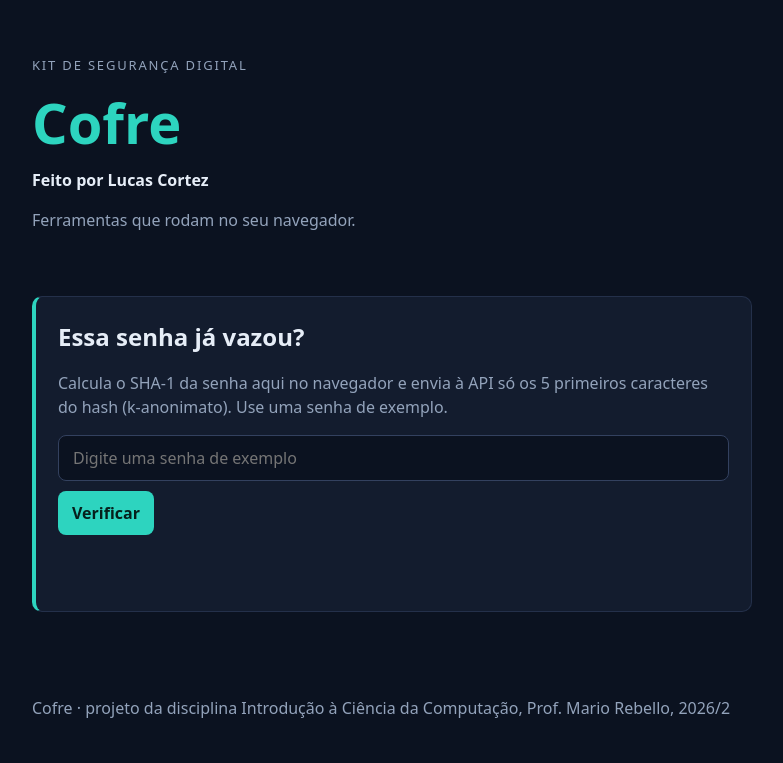
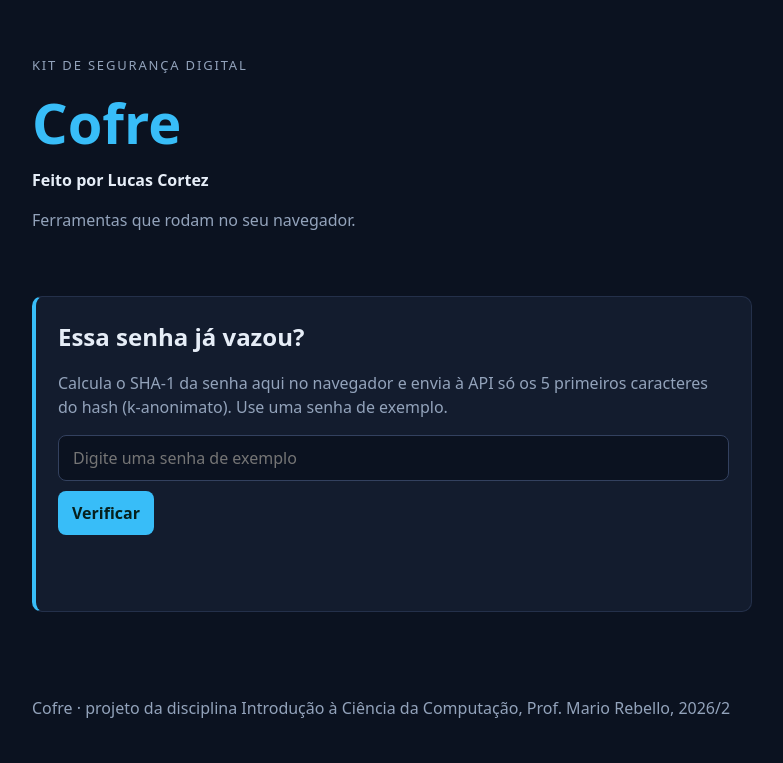
Before and after one commit to 0xZoroark/cofre, a plain HTML site: page index.html in a window 1280 px wide. Shown: the whole page, without its empty margins (248-1031 px from the left). Drawn offline with Linux system fonts and the light colour scheme.

Commit message:
Tema A: muda a cor de destaque

```diff
--- a/style.css
+++ b/style.css
@@ -1,6 +1,6 @@
 /* Cores do Cofre */
 :root {
-  --destaque: #2dd4bf;
+  --destaque: #38bdf8;
   --fundo: #0b1220;
   --cartao: #131c2e;
   --texto: #e6edf7;
```
